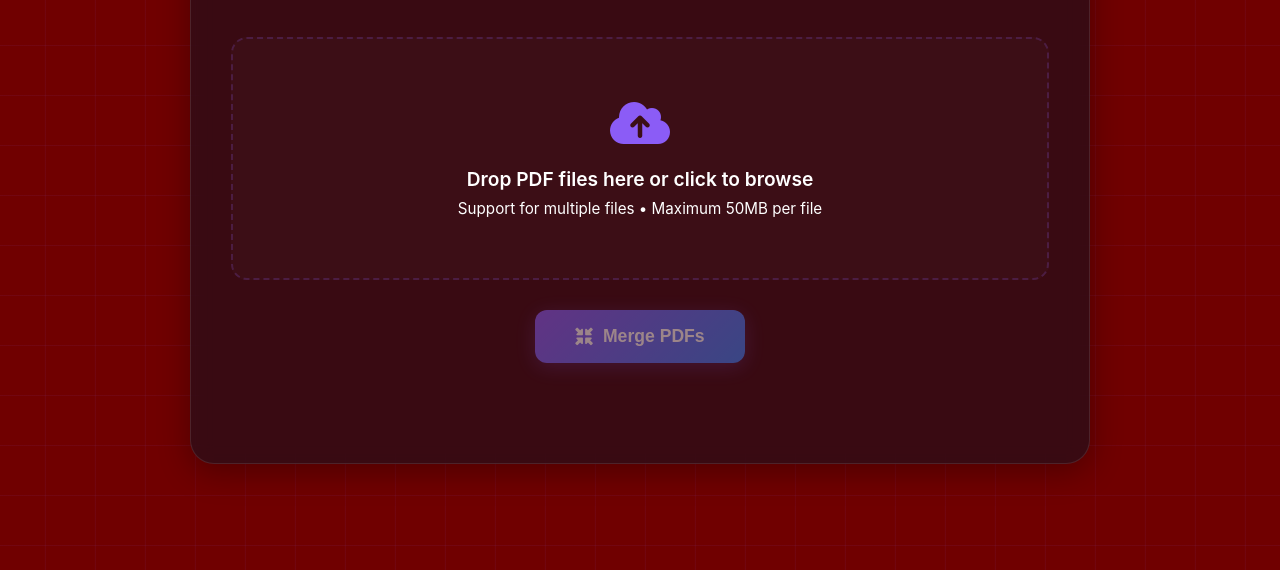
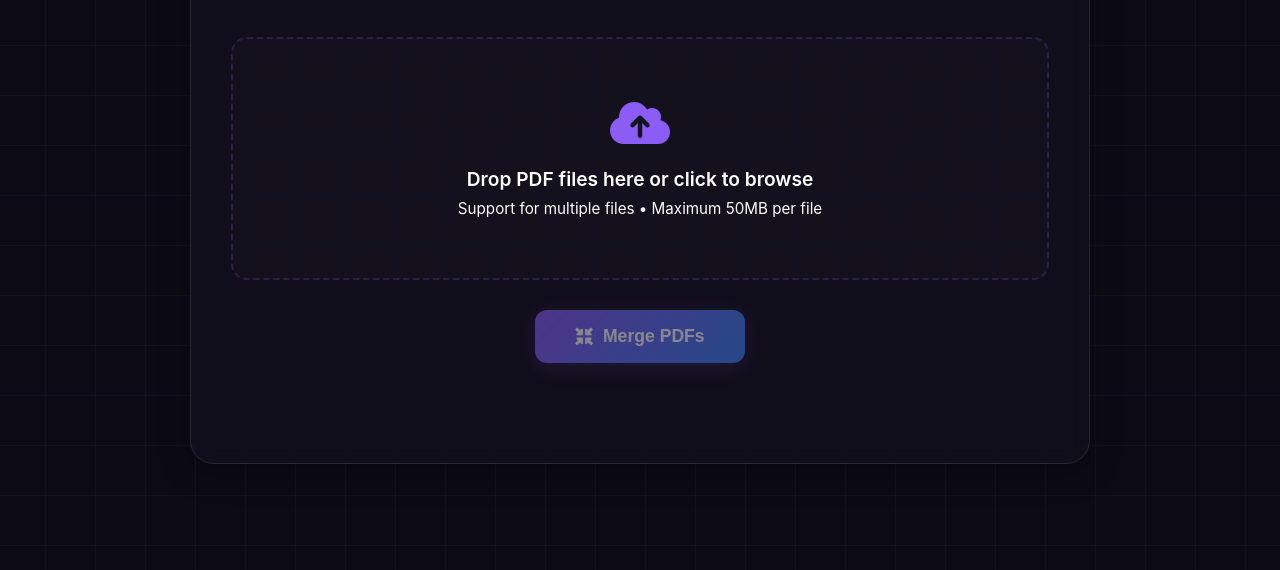
Before and after one commit to KeshavAbhishek/nodepdf, a website: page public/index.html in a window 1280 px wide. Shown: the part 230-800 px from the top of the page. Drawn offline with nearby package versions, Linux system fonts and the light colour scheme.

Commit message:
Automated deployment on 2025-08-07 10:20:27

```diff
--- a/public/dark-theme.css
+++ b/public/dark-theme.css
@@ -4,7 +4,7 @@
 /* --- 1. DEFINE A REFINED & ELEGANT COLOR PALETTE --- */
 body.dark-mode {
     /* A deep, near-black for the base background */
-    --bg-color: #700000;
+    --bg-color: #0c0a14;
 
     /* Subtle accent colors for a professional feel */
     --primary-accent: #8b5cf6;
```
